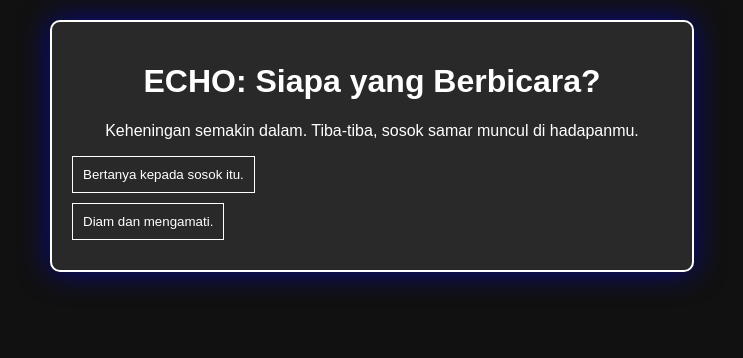
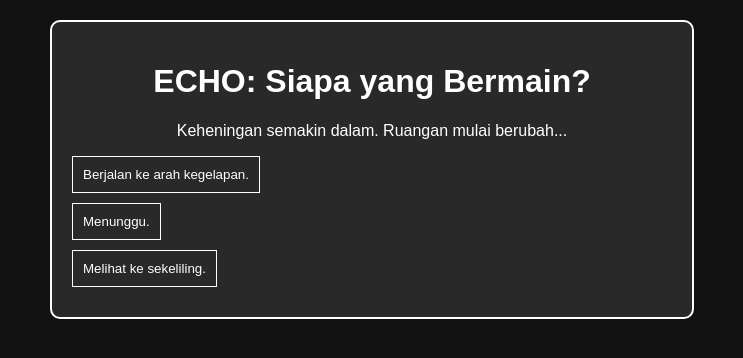
Before and after one commit to f41d81/Echo-Games, a plain HTML site: page index.html in a window 1280 px wide. Both pictures are taken after a click on the button "Diam.". Shown: the whole page, without its empty margins (268-1011 px from the left). Drawn offline with Linux system fonts and the light colour scheme.

Commit message:
Update index.html

```diff
--- a/index.html
+++ b/index.html
@@ -3,7 +3,7 @@
 <head>
     <meta charset="UTF-8">
     <meta name="viewport" content="width=device-width, initial-scale=1.0">
-    <title>ECHO: Siapa yang Berbicara?</title>
+    <title>ECHO: Siapa yang Bermain?</title>
     <style>
         body {
             font-family: Arial, sans-serif;
@@ -42,11 +42,10 @@
             to { opacity: 1; }
         }
         @keyframes shake {
-            0% { transform: translate(1px, 1px) rotate(0deg); }
-            25% { transform: translate(-1px, -2px) rotate(-1deg); }
-            50% { transform: translate(-3px, 0px) rotate(1deg); }
-            75% { transform: translate(3px, 2px) rotate(0deg); }
-            100% { transform: translate(1px, -1px) rotate(1deg); }
+            0%, 100% { transform: translate(0, 0); }
+            25% { transform: translate(-3px, 2px); }
+            50% { transform: translate(3px, -3px); }
+            75% { transform: translate(-2px, 3px); }
         }
         .shake {
             animation: shake 0.5s;
@@ -54,88 +53,90 @@
         #story {
             animation: fadeIn 1.5s;
         }
-        audio {
-            display: none;
+        .glitch {
+            animation: glitch 0.3s infinite;
+        }
+        @keyframes glitch {
+            0% { text-shadow: 2px 2px red; }
+            50% { text-shadow: -2px -2px blue; }
+            100% { text-shadow: 2px -2px green; }
         }
     </style>
 </head>
 <body>
-    <audio id="bg-music" loop>
-        <source src="background-music.mp3" type="audio/mpeg">
-    </audio>
-    <audio id="click-sound">
-        <source src="click-sound.mp3" type="audio/mpeg">
-    </audio>
-    <audio id="mystery-sound">
-        <source src="mystery-sound.mp3" type="audio/mpeg">
-    </audio>
-    <audio id="intense-sound">
-        <source src="intense-sound.mp3" type="audio/mpeg">
-    </audio>
-
     <div id="game-container">
-        <h1>ECHO: Siapa yang Berbicara?</h1>
-        <p id="story">Kamu terbangun di sebuah ruangan gelap. Suara bergema di sekelilingmu, "Siapa yang ada di sana?"</p>
+        <h1>ECHO: Siapa yang Bermain?</h1>
+        <p id="story">Kamu terbangun di ruang gelap. Suara bergema, "Siapa yang ada di sana?"</p>
         <button class="choice" onclick="choose(1)">"Aku di sini."</button>
         <button class="choice" onclick="choose(2)">Diam.</button>
+        <button class="choice" onclick="choose(3)">Melihat ke sekeliling.</button>
     </div>
 
     <script>
-        document.addEventListener("DOMContentLoaded", function() {
-            document.getElementById("bg-music").play();
-        });
-
-        function playSound(soundId) {
-            document.getElementById(soundId).play();
-        }
-
-        function fadeOutEffect(element, callback) {
-            element.style.opacity = "0";
-            setTimeout(callback, 1000);
-        }
-
-        function shakeEffect(element) {
-            element.classList.add("shake");
-            setTimeout(() => element.classList.remove("shake"), 500);
-        }
-
         function choose(option) {
             let story = document.getElementById("story");
             let buttons = document.querySelectorAll(".choice");
             let gameContainer = document.getElementById("game-container");
-            playSound("click-sound");
 
-            fadeOutEffect(gameContainer, function() {
             if (option === 1) {
-                    story.innerText = "Suara itu bertanya lagi: \"Siapa 'aku' yang berbicara?\"";
+                story.innerText = "Suara itu bertanya lagi: 'Siapa aku yang berbicara?'";
                 buttons[0].innerText = "Aku adalah... Aku?";
                 buttons[1].innerText = "Aku tidak tahu.";
-                    buttons[0].setAttribute("onclick", "choose(3)");
-                    buttons[1].setAttribute("onclick", "choose(4)");
+                buttons[2].style.display = "none";
+                buttons[0].setAttribute("onclick", "choose(4)");
+                buttons[1].setAttribute("onclick", "choose(5)");
                 document.body.style.backgroundColor = "#222";
-                    gameContainer.style.boxShadow = "0px 0px 20px rgba(255, 255, 255, 0.5)";
-                    playSound("mystery-sound");
             } else if (option === 2) {
-                    story.innerText = "Keheningan semakin dalam. Tiba-tiba, sosok samar muncul di hadapanmu.";
-                    buttons[0].innerText = "Bertanya kepada sosok itu.";
-                    buttons[1].innerText = "Diam dan mengamati.";
-                    buttons[0].setAttribute("onclick", "choose(30)");
-                    buttons[1].setAttribute("onclick", "choose(31)");
+                story.innerText = "Keheningan semakin dalam. Ruangan mulai berubah...";
+                buttons[0].innerText = "Berjalan ke arah kegelapan.";
+                buttons[1].innerText = "Menunggu.";
+                buttons[0].setAttribute("onclick", "choose(6)");
+                buttons[1].setAttribute("onclick", "choose(7)");
                 document.body.style.backgroundColor = "#111";
-                    gameContainer.style.boxShadow = "0px 0px 30px rgba(0, 0, 255, 0.5)";
-                    playSound("intense-sound");
-                } else if (option === 30) {
-                    story.innerText = "Sosok itu menjawab: 'Aku adalah kamu, atau mungkin bukan?'";
-                    buttons[0].innerText = "Apa maksudmu?";
-                    buttons[1].innerText = "Aku tidak percaya.";
-                    buttons[0].setAttribute("onclick", "choose(32)");
-                    buttons[1].setAttribute("onclick", "choose(33)");
-                } else if (option === 31) {
-                    story.innerText = "Sosok itu tersenyum dan menghilang, meninggalkanmu dalam kesunyian abadi.";
+            } else if (option === 3) {
+                story.innerText = "Tidak ada yang bisa dilihat, tetapi sesuatu mulai melihatmu.";
+                buttons[0].innerText = "Mundur perlahan.";
+                buttons[1].innerText = "Bertanya: 'Siapa di sana?'";
+                buttons[0].setAttribute("onclick", "choose(8)");
+                buttons[1].setAttribute("onclick", "choose(9)");
+                document.body.style.backgroundColor = "#333";
+            } else if (option === 4) {
+                story.innerText = "Bayanganmu di cermin tersenyum lebih dulu sebelum kamu tersenyum.";
+                buttons[0].innerText = "Menatap lebih lama.";
+                buttons[1].innerText = "Berbalik dan pergi.";
+                buttons[0].setAttribute("onclick", "choose(10)");
+                buttons[1].setAttribute("onclick", "choose(11)");
+            } else if (option === 5) {
+                story.innerText = "Jika kamu tidak tahu siapa dirimu, lalu siapa yang berbicara?";
+                buttons[0].style.display = "none";
+                buttons[1].innerText = "Terdiam dalam kebingungan.";
+                buttons[1].setAttribute("onclick", "choose(12)");
+            } else if (option === 6) {
+                story.innerText = "Langkahmu tak berbunyi. Tidak ada tubuh, hanya kesadaran yang mengalir.";
+                buttons[0].innerText = "Terus berjalan.";
+                buttons[1].innerText = "Mencoba melihat tanganmu.";
+                buttons[0].setAttribute("onclick", "choose(13)");
+                buttons[1].setAttribute("onclick", "choose(14)");
+            } else if (option === 7) {
+                story.innerText = "Sebuah suara berbisik: 'Aku tahu kamu mendengarkan.'";
+                buttons[1].setAttribute("onclick", "choose(15)");
+            } else if (option === 10) {
+                story.innerText = "Refleksi berbicara: 'Aku adalah kamu, tapi kamu bukan aku.'";
+                buttons[0].innerText = "Bertanya lebih lanjut.";
+                buttons[1].innerText = "Lari!";
+                buttons[0].setAttribute("onclick", "choose(16)");
+                buttons[1].setAttribute("onclick", "choose(17)");
+            } else if (option === 15) {
+                story.innerText = "Teks mulai bergetar. 'Apakah kamu masih di sini?'.";
+                story.classList.add("glitch");
+                buttons[1].innerText = "Aku tidak yakin.";
+                buttons[1].setAttribute("onclick", "choose(18)");
+            } else if (option === 18) {
+                story.innerText = "Jika kamu tidak yakin, bagaimana kamu tahu kalau kamu benar-benar bermain?";
                 buttons[1].style.display = "none";
             }
+
             gameContainer.style.opacity = "1";
-            });
         }
     </script>
 </body>
```
Lines whose indentation alone changed are shown as unchanged.
